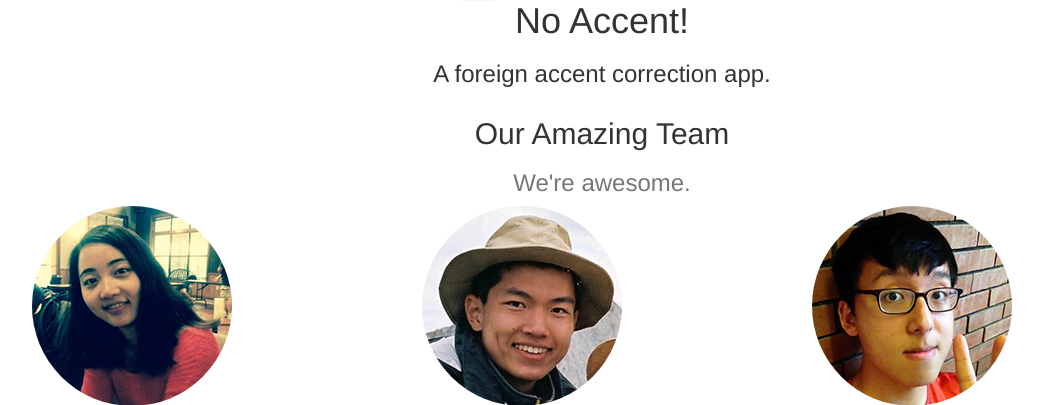
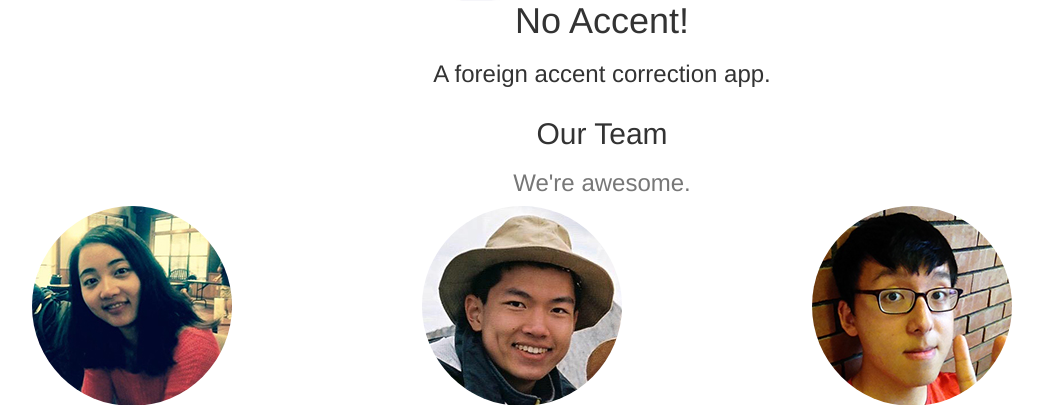
Before and after one commit to dan-zheng/NoAccent, a PHP site: page / in a window 1280 px wide. Shown: the part 769-1174 px from the top of the page, without its empty margins (38-1081 px from the left). Run offline with PHP 8.4, Linux system fonts and the light colour scheme.

Commit message:
Minor spelling change

```diff
--- a/web/index.php
+++ b/web/index.php
@@ -62,7 +62,7 @@
             <div class='section-module'>
                 <div class="row section-divider">
                     <div class="col-lg-12 text-center">
-                        <h2 class="section-heading">Our Amazing Team</h2>
+                        <h2 class="section-heading">Our Team</h2>
                         <h3 class="section-subheading text-muted">We're awesome.</h3>
                     </div>
                 </div>
```
